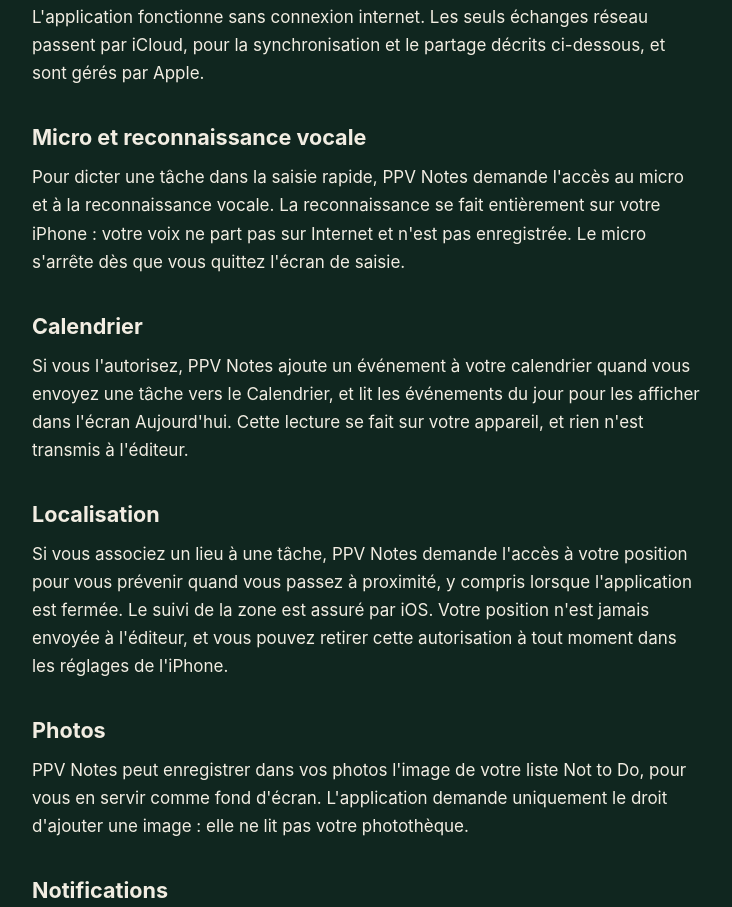
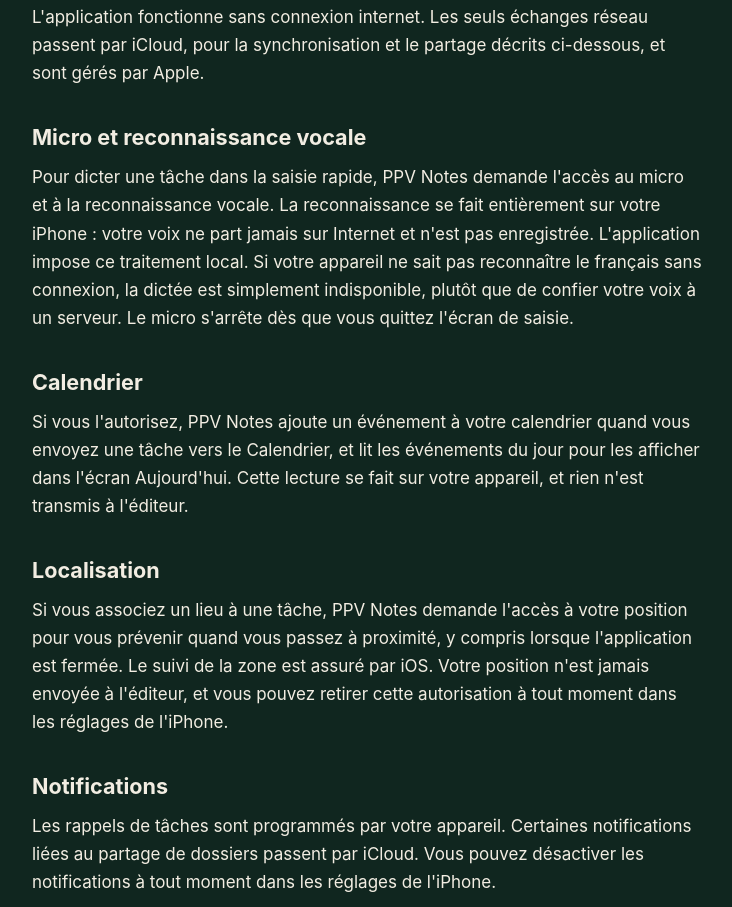
Before and after one commit to roustella-art/appced-site, a plain HTML site: page confidentialite-ppvnotes/index.html in a window 1280 px wide. Shown: the part 758-1665 px from the top of the page, without its empty margins (272-1004 px from the left). Drawn offline with Linux system fonts and the light colour scheme.

Commit message:
Confidentialité PPV Notes : retire la mention des photos (fonction inexistante), précise que la dictée est refusée si elle ne peut pas être locale
Co-Authored-By: Claude Sonnet 5.5 <noreply@anthropic.com>

```diff
--- a/confidentialite-ppvnotes/index.html
+++ b/confidentialite-ppvnotes/index.html
@@ -24,7 +24,7 @@
 </header>
 <main>
 <h1>Politique de confidentialité de PPV Notes</h1>
-<p>Dernière mise à jour : 20 octobre 2026.</p>
+<p>Dernière mise à jour : 21 octobre 2026.</p>
 <p>PPV Notes est une application de tâches pour iPhone et Apple Watch. Cette page explique simplement ce que l'application fait, et surtout ce qu'elle ne fait pas, avec vos données.</p>
 
 <h2>Aucune collecte de données personnelles</h2>
@@ -37,16 +37,13 @@
 <p>L'application fonctionne sans connexion internet. Les seuls échanges réseau passent par iCloud, pour la synchronisation et le partage décrits ci-dessous, et sont gérés par Apple.</p>
 
 <h2>Micro et reconnaissance vocale</h2>
-<p>Pour dicter une tâche dans la saisie rapide, PPV Notes demande l'accès au micro et à la reconnaissance vocale. La reconnaissance se fait entièrement sur votre iPhone : votre voix ne part pas sur Internet et n'est pas enregistrée. Le micro s'arrête dès que vous quittez l'écran de saisie.</p>
+<p>Pour dicter une tâche dans la saisie rapide, PPV Notes demande l'accès au micro et à la reconnaissance vocale. La reconnaissance se fait entièrement sur votre iPhone : votre voix ne part jamais sur Internet et n'est pas enregistrée. L'application impose ce traitement local. Si votre appareil ne sait pas reconnaître le français sans connexion, la dictée est simplement indisponible, plutôt que de confier votre voix à un serveur. Le micro s'arrête dès que vous quittez l'écran de saisie.</p>
 
 <h2>Calendrier</h2>
 <p>Si vous l'autorisez, PPV Notes ajoute un événement à votre calendrier quand vous envoyez une tâche vers le Calendrier, et lit les événements du jour pour les afficher dans l'écran Aujourd'hui. Cette lecture se fait sur votre appareil, et rien n'est transmis à l'éditeur.</p>
 
 <h2>Localisation</h2>
 <p>Si vous associez un lieu à une tâche, PPV Notes demande l'accès à votre position pour vous prévenir quand vous passez à proximité, y compris lorsque l'application est fermée. Le suivi de la zone est assuré par iOS. Votre position n'est jamais envoyée à l'éditeur, et vous pouvez retirer cette autorisation à tout moment dans les réglages de l'iPhone.</p>
-
-<h2>Photos</h2>
-<p>PPV Notes peut enregistrer dans vos photos l'image de votre liste Not to Do, pour vous en servir comme fond d'écran. L'application demande uniquement le droit d'ajouter une image : elle ne lit pas votre photothèque.</p>
 
 <h2>Notifications</h2>
 <p>Les rappels de tâches sont programmés par votre appareil. Certaines notifications liées au partage de dossiers passent par iCloud. Vous pouvez désactiver les notifications à tout moment dans les réglages de l'iPhone.</p>
```
